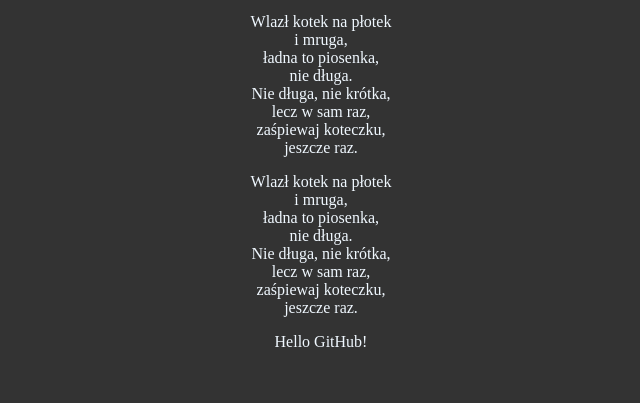
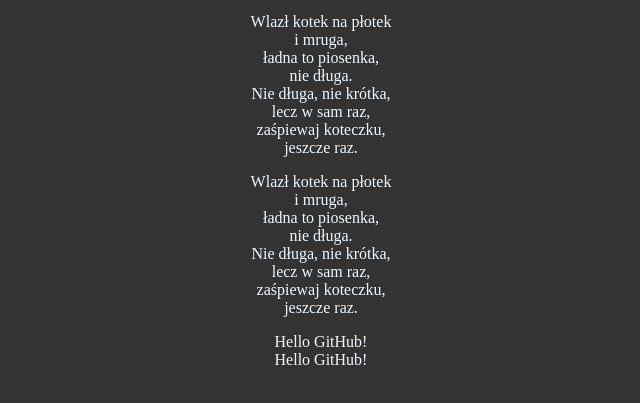
Before and after one commit to AlanM-dev/nauka-gita-2, a plain HTML site: page index.html in a window 1280 px wide. Shown: the part 109-512 px from the top of the page, without its empty margins (319-959 px from the left). Drawn offline with Linux system fonts and the light colour scheme.

Commit message:
Update index.html git 2

```diff
--- a/index.html
+++ b/index.html
@@ -25,6 +25,10 @@
 	     <div>
 		  Hello GitHub!
 	     </div>
+
+	      <div>
+		  Hello GitHub!
+	     </div>
       </section>
 
 
```
